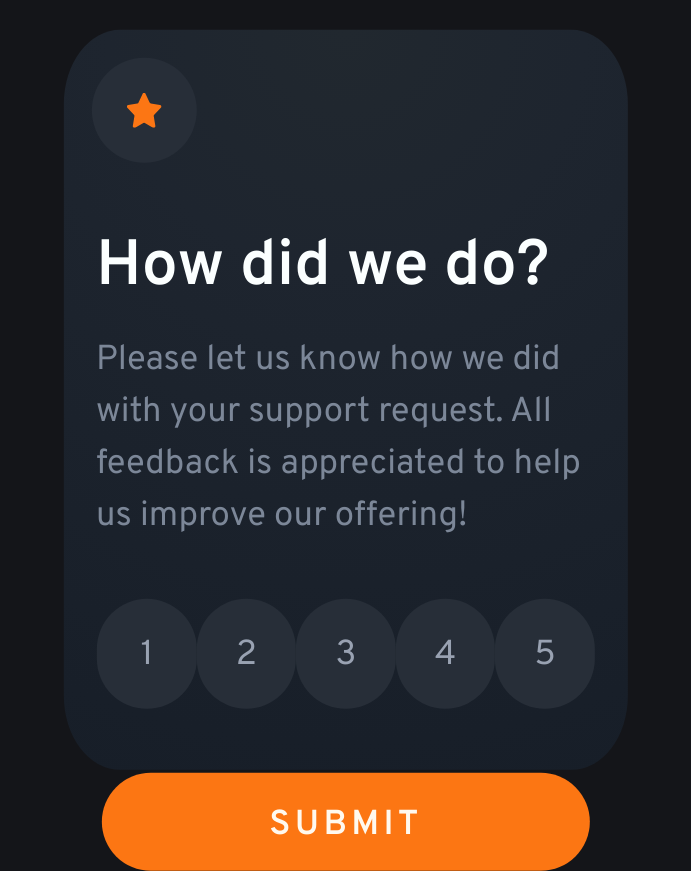
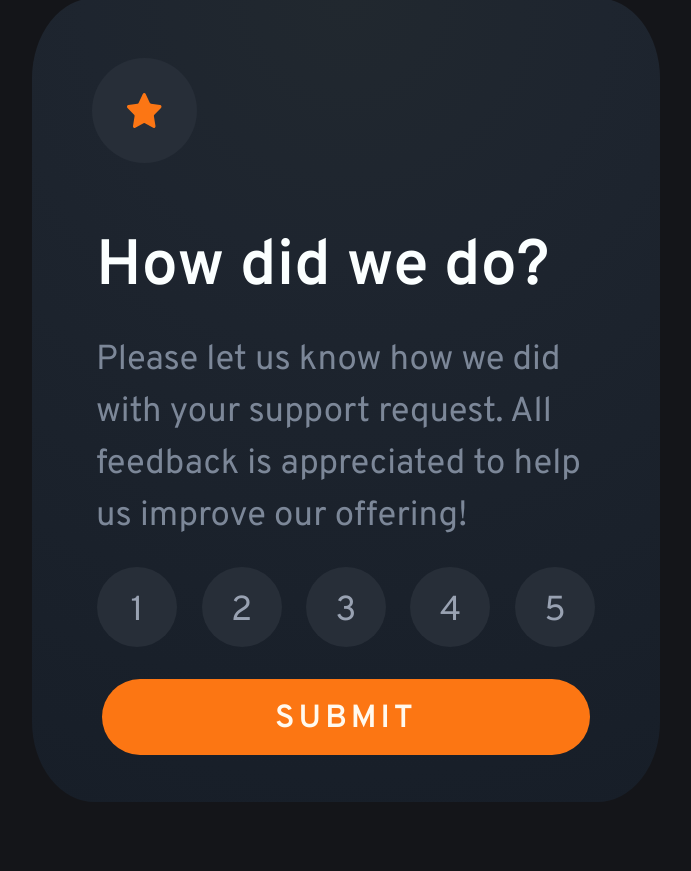
Before and after one commit to LWhite49/IRC-LW-Solution, a plain HTML site: page Interactive-rating-component.html in a window 1280 px wide. Shown: the whole page, without its empty margins (294-985 px from the left). After the commit the page ends 802 px from the top, so only its background shows below. Drawn offline with Linux system fonts and the light colour scheme.

Commit message:
First Page Dynamic

```diff
--- a/interactive-rating-component.css
+++ b/interactive-rating-component.css
@@ -17,7 +17,7 @@ body {
     min-height: 684px;
     width: 22.6%;
     min-width: 508px;
-    padding: 2.2%;
+    padding: 60px;
     border-radius: 10%;
 }
 .star{
@@ -58,6 +58,7 @@ body {
     padding-left: 4px;
     line-break: strict;
     margin-bottom: none;
+    padding-bottom: none;
 }
 .input-wrap{
     display: flex;
@@ -124,3 +125,27 @@ body {
     background-color: #ffffff;
     color: #da823e;
 }
+/* Adjusts spacing when text expands into a fourth line */
+@media only screen and (max-width: 3030px) {
+    .input-wrap{
+        margin-top: -10px;
+    }
+    .submit-wrap{
+        padding-top: 32px;
+    }
+}
+/* Resizes buttons so they do not overlap */
+@media (max-width: 2800px) {
+    .input-button{
+        width: 80px;
+        height: 80px;
+        border-radius: 40px;
+    }
+    .button-text{
+        bottom: 4px;
+    }
+    .submit-button{
+        padding: 20px 0px 16px 0px;
+        font-size: 24pt;
+    }
+}
```
